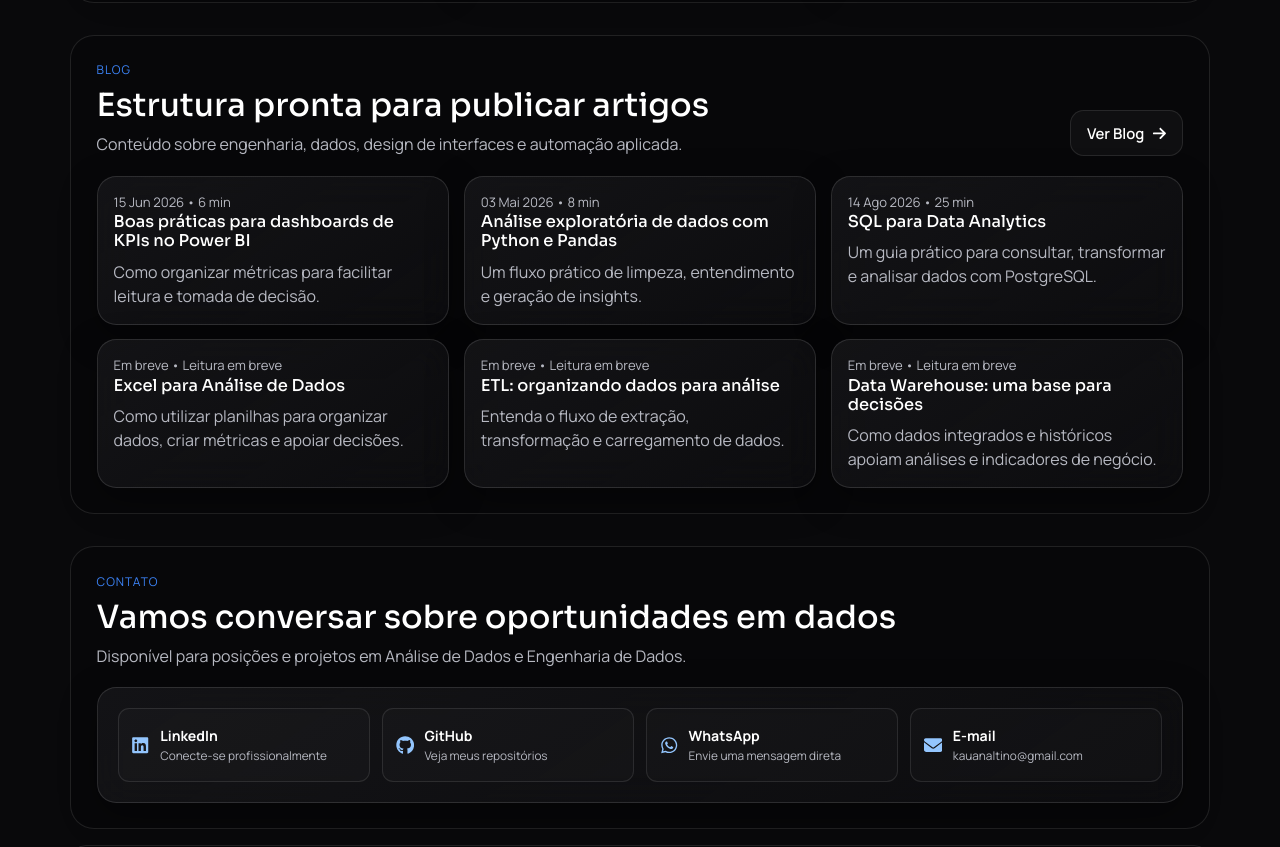
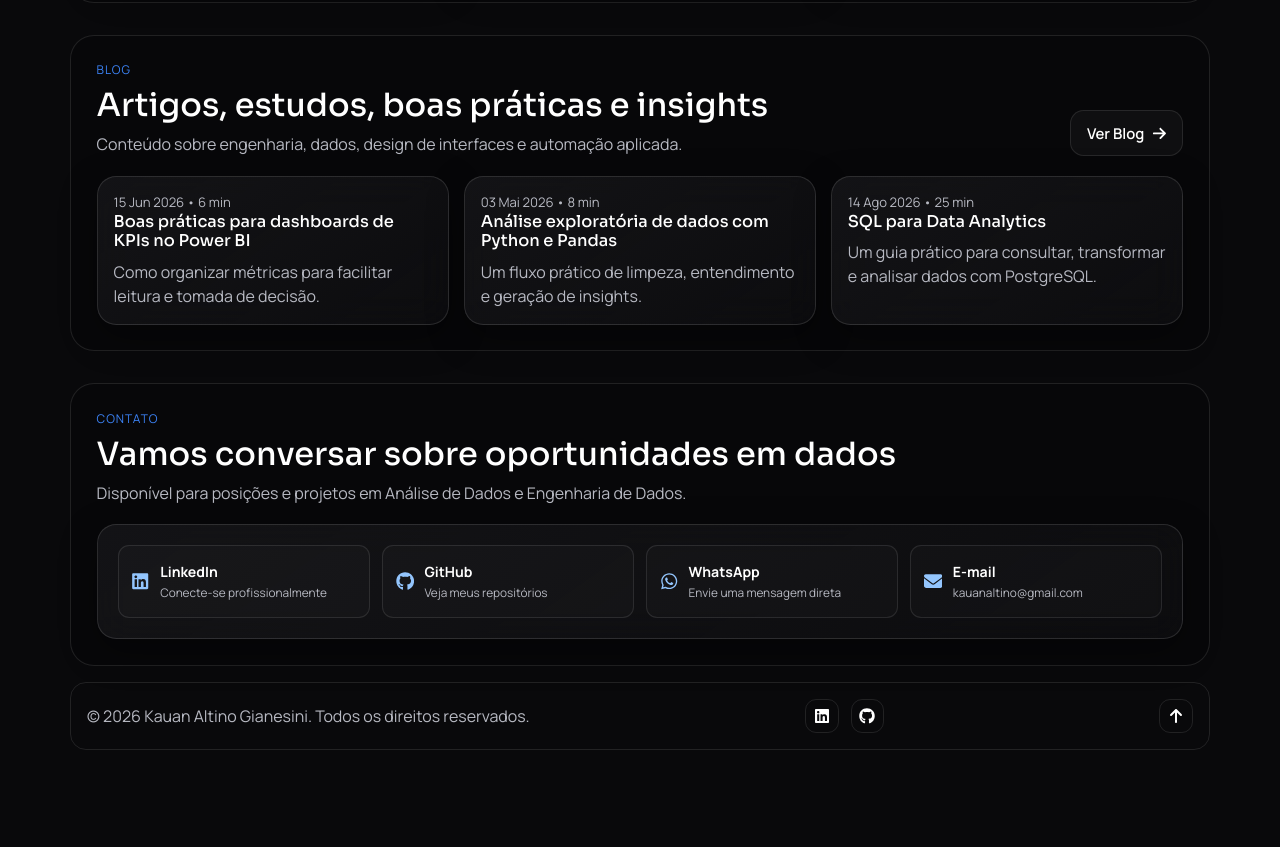
Before and after one commit to KauanAltino/meu-portifolio, a React (Vite) app: page / in a window 1280 px wide. Shown: the part 3600-4447 px from the top of the page. After the commit the page ends 4390 px from the top, so only its background shows below. Built offline with nearby package versions, Linux system fonts and the light colour scheme.

Commit message:
ajustado para aparecer apenas 3 artigos na pagina principal em blog

```diff
--- a/src/components/BlogSection.tsx
+++ b/src/components/BlogSection.tsx
@@ -5,11 +5,13 @@ import SectionTitle from './SectionTitle'
 import { BLOG_PREVIEW } from '../utils/constants'
 
 export default function BlogSection() {
+  const featuredPosts = BLOG_PREVIEW.slice(0, 3)
+
   return (
     <section className="section-shell">
       <SectionTitle
         eyebrow="Blog"
-        title="Estrutura pronta para publicar artigos"
+        title="Artigos, estudos, boas práticas e insights"
         description="Conteúdo sobre engenharia, dados, design de interfaces e automação aplicada."
         action={
           <Link to="/blog" className="btn btn-secondary">
@@ -19,7 +21,7 @@ export default function BlogSection() {
       />
 
       <div className="blog-grid">
-        {BLOG_PREVIEW.map((post, index) => (
+        {featuredPosts.map((post, index) => (
           <GlassCard key={post.title} delay={index * 0.08}>
             <p className="blog-meta">
               {post.date} • {post.readTime}
```
